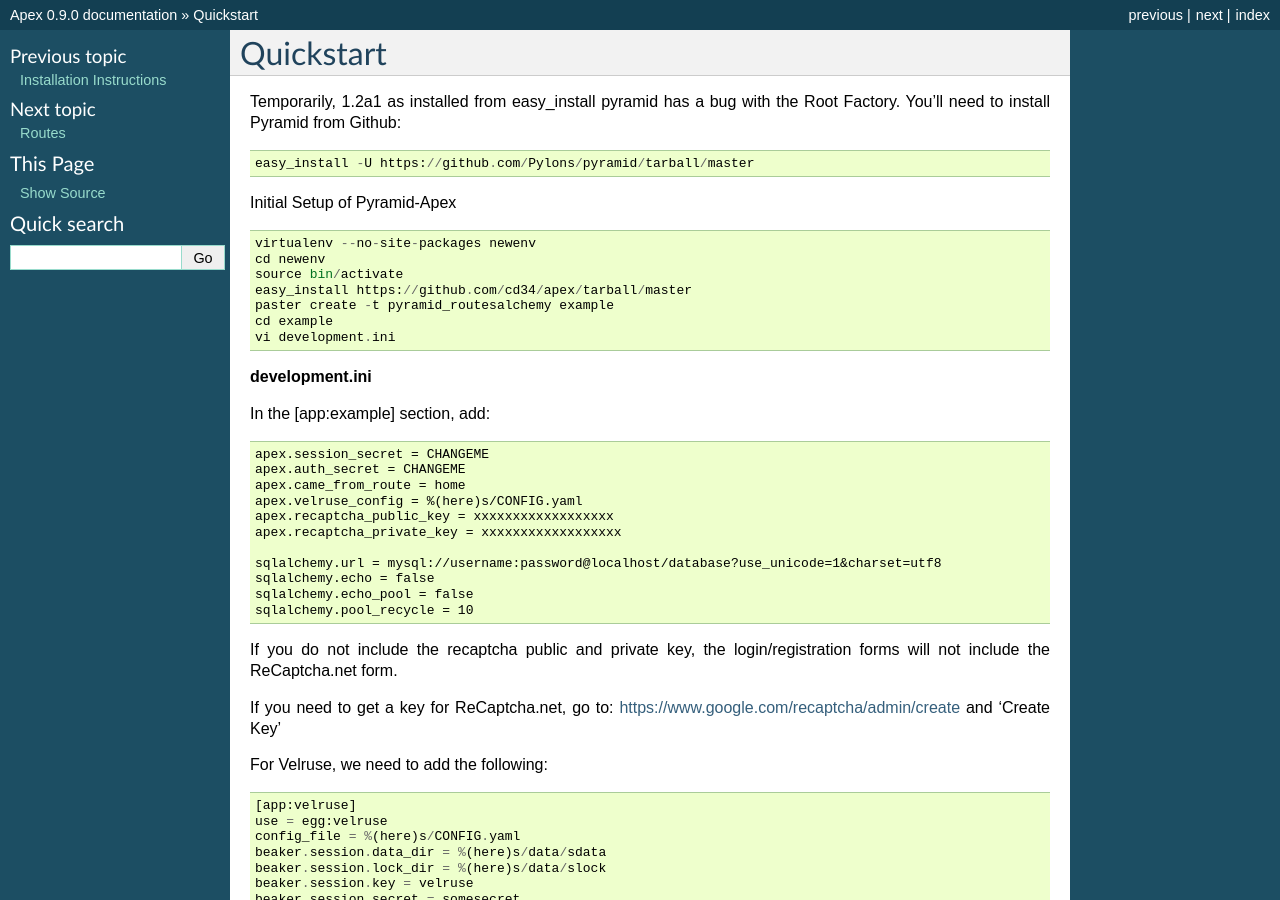
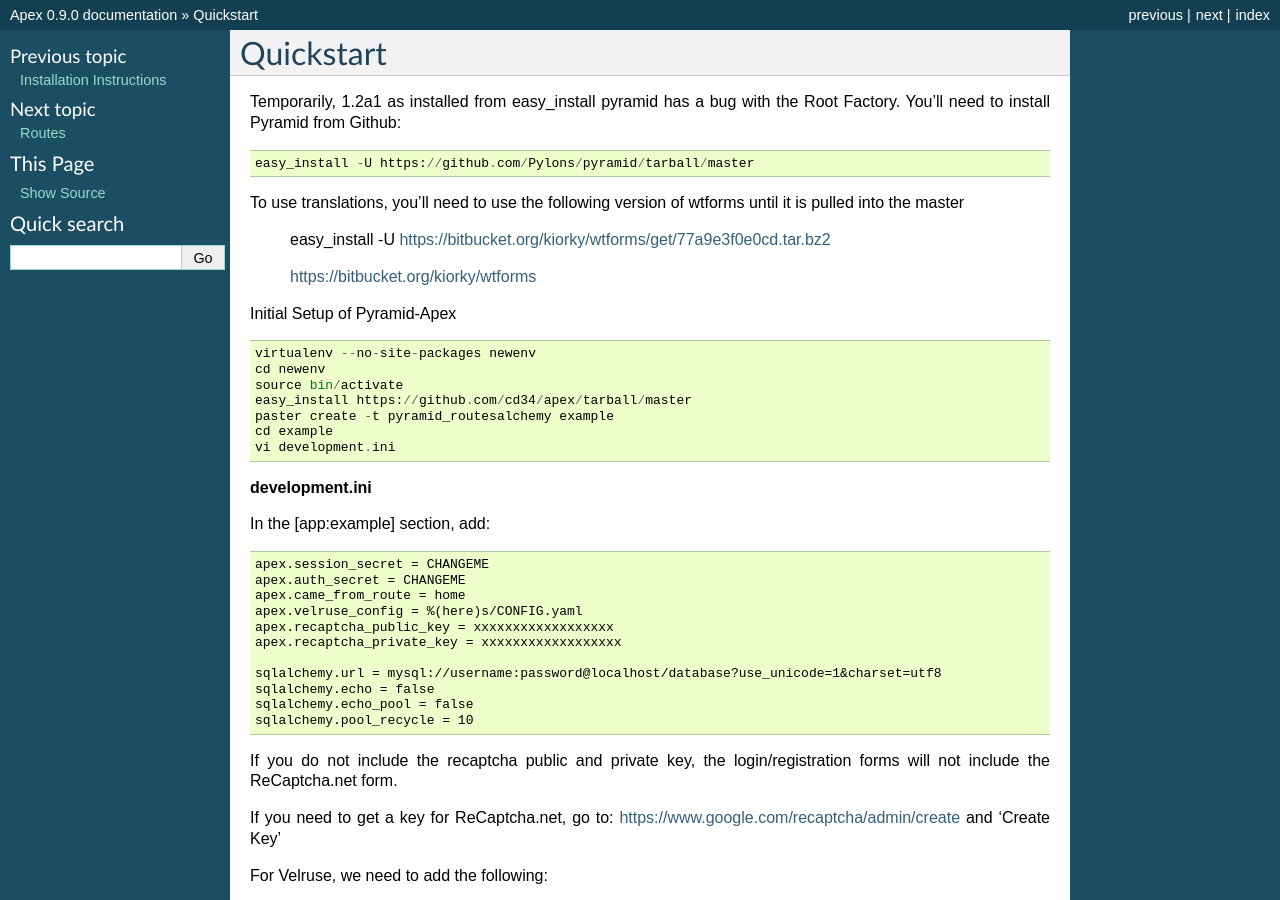
Before and after one commit to cd34/apex, a Sphinx documentation site: the page built from docs/source/QUICKSTART.rst, in a window 1280 px wide and 900 px high. Built offline with Sphinx 7.4.7, drawn with Linux system fonts in a browser that asks for light colours.

Commit message:
modified docs regarding wtforms fork for translation

```diff
--- a/docs/source/QUICKSTART.rst
+++ b/docs/source/QUICKSTART.rst
@@ -7,6 +7,13 @@
 ::
 
     easy_install -U https://github.com/Pylons/pyramid/tarball/master
+
+To use translations, you'll need to use the following version of wtforms
+until it is pulled into the master
+
+    easy_install -U https://bitbucket.org/kiorky/wtforms/get/77a9e3f0e0cd.tar.bz2
+
+    https://bitbucket.org/kiorky/wtforms
 
 Initial Setup of Pyramid-Apex
 
```
